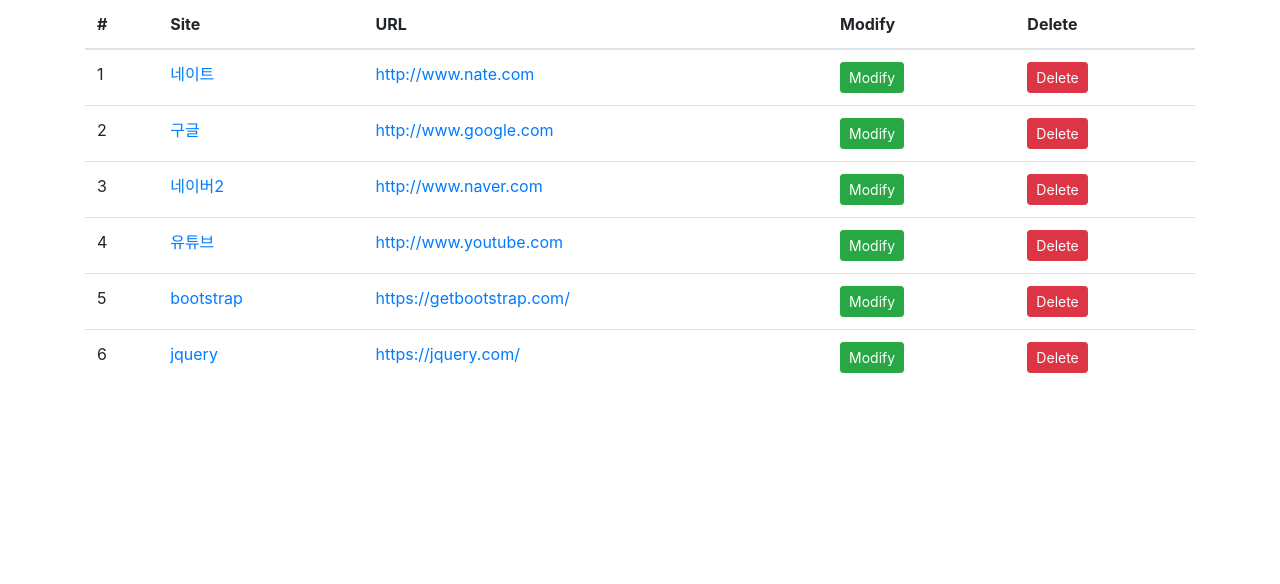
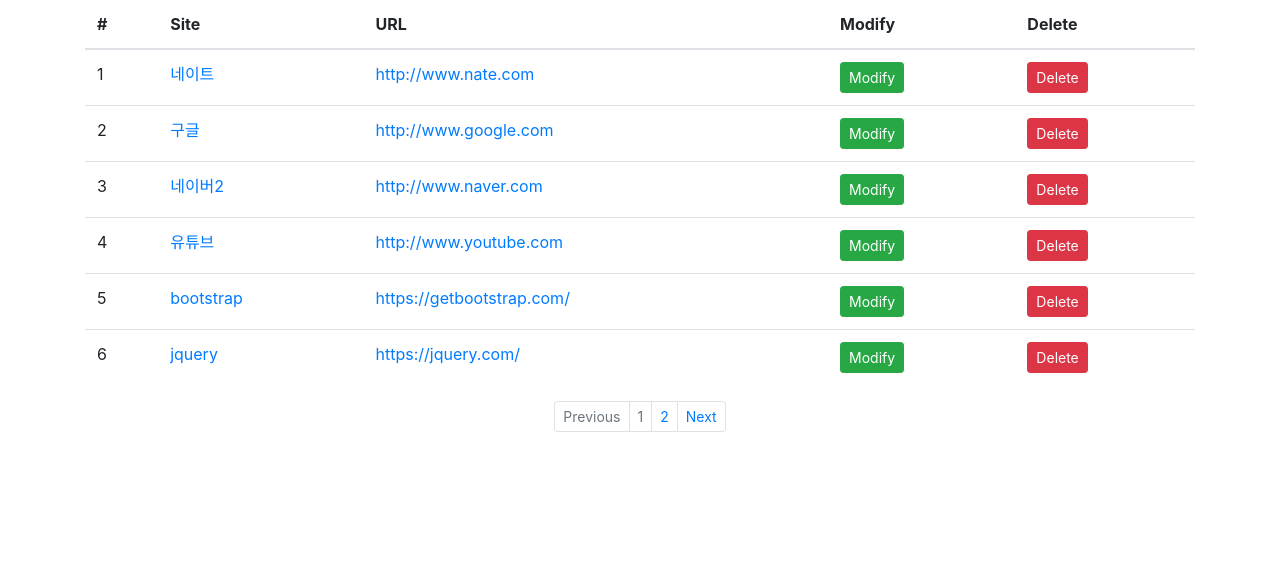
Before and after one commit to bright-night-sky/django_study, a Django app: page /bookmark/ in a window 1280 px wide. Shown: the part 127-711 px from the top of the page. Run offline with Django 3.2, Linux system fonts and the light colour scheme; data comes from the database, SQL or seed files in the repository.

Commit message:
북마크 프로젝트 개발 책, 인강 내용 모두 완료
북마크 프로젝트 개발 책, 인강 내용 모두 완료

```diff
--- a/04_bookmark/bookmark/templates/bookmark/bookmark_list.html
+++ b/04_bookmark/bookmark/templates/bookmark/bookmark_list.html
@@ -58,4 +58,44 @@
     </table>
 
     <!-- HTML 파일을 새로 만들었으니 서버를 다시 실행하고 결과를 확인해보자. -->
+
+    <!-- 클래스형 뷰에서 paginate_by 값을 사용하면 자동으로 Page 객체를 생성한다. -->
+    <!-- 이 객체를 사용해 이전 페이지, 이후 페이지, 현재 페이지를 알 수 있다. -->
+    <!-- 그리고 페이지의 범위도 알 수 있기 때문에 템플릿 문법을 사용해 각각의 값들을 출력했다. -->
+    <!-- 자세한 내용은 Paginator 객체 문서를 참조하자. -->
+    {% block pagination %}
+        {% if is_paginated %}
+            <ul class="pagination justify-content-center pagination-sm">
+                {% if page_obj.has_previous %}
+                    <li class="page-item">
+                        <a class="page-link" href="{% url 'list' %}?page={{ page_obj.previous_page_number }}" tabindex="-1">Previous</a>
+                    </li>
+                {% else %}
+                    <li class="page-item disabled">
+                        <a class="page-link" href="#" tabindex="-1">Previous</a>
+                    </li>
+                {% endif %}
+
+                {% for object in page_obj.paginator.page_range %}
+                    <li class="page-item {% if page_obj.number == forloop.counter %}disabled{% endif %}">
+                        <a class="page-link" href="{{ request.path }}?page={{ forloop.counter }}">{{ forloop.counter }}</a>
+                    </li>
+                {% endfor %}
+
+                {% if page_obj.has_next %}
+                    <li class="page-item">
+                        <a class="page-link" href="{% url 'list' %}?page={{ page_obj.next_page_number }}">Next</a>
+                    </li>
+                {% else %}
+                    <li class="page-item disabled">
+                        <a class="page-link" href="#">Next</a>
+                    </li>
+                {% endif %}
+            </ul>
+        {% endif %}
+    {% endblock %}
+    <!-- 클래스형 뷰를 사용하면 다양한 기능들을 손쉽게 사용할 수 있고, 템플릿 파일만 조금 신경 쓰면 디자인도 입힐 수 있었다. -->
+    <!-- 하지만 디자인을 입힐 때 알고 있어야할 기능이 하나 더 있다. -->
+    <!-- 부트스트랩을 온라인을 통해 css 파일과 js 파일을 불러와서 사용했는데 로컬 서버에 있는 파일도 사용하는 방법을 알아보자. -->
+    <!-- settings.py 맨 밑으로 -->
 {% endblock %}
--- a/04_bookmark/static/style.css
+++ b/04_bookmark/static/style.css
@@ -1,3 +1,4 @@
 body {
     width: 100%;
 }
+/* 사용할 정적 파일 style.css를 만들었으니 base.html에서 이 파일을 불러서 사용할 수 있도록 코드를 입력하자. */
--- a/04_bookmark/templates/base.html
+++ b/04_bookmark/templates/base.html
@@ -39,6 +39,8 @@
     <!-- 부트스트랩을 사용하려면 css 파일 하나와 js 파일 세가지를 불러다 사용해야 한다. -->
     <!-- bootstrap 4.X 버전을 사용했다. -->
     <link rel="stylesheet" href="https://cdn.jsdelivr.net/npm/bootstrap@4.5.3/dist/css/bootstrap.min.css" integrity="sha384-TX8t27EcRE3e/ihU7zmQxVncDAy5uIKz4rEkgIXeMed4M0jlfIDPvg6uqKI2xXr2" crossorigin="anonymous">
+    <!-- 밑의 두 줄의 코드를 입력하고 페이지를 새로고침한다. -->
+    <!-- 정적 파일이 잘 불러졌는지 크롬의 개발자 도구에서 [Sources] 탭을 클릭해 확인해보자. -->
     {% load static %}
     <link rel="stylesheet" href="{% static 'style.css' %}">
 </head>
```
Also changed, not shown: 04_bookmark/config/settings.py (+12 -0 lines).
